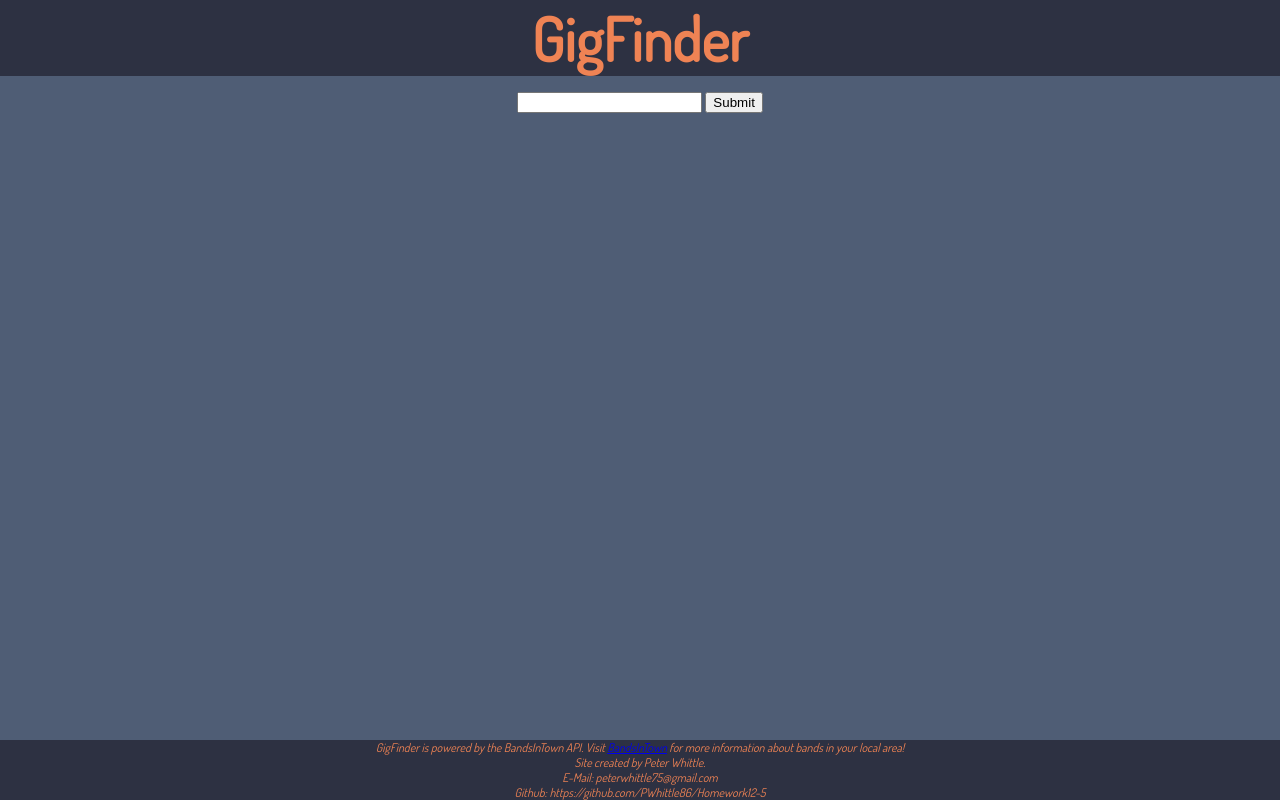
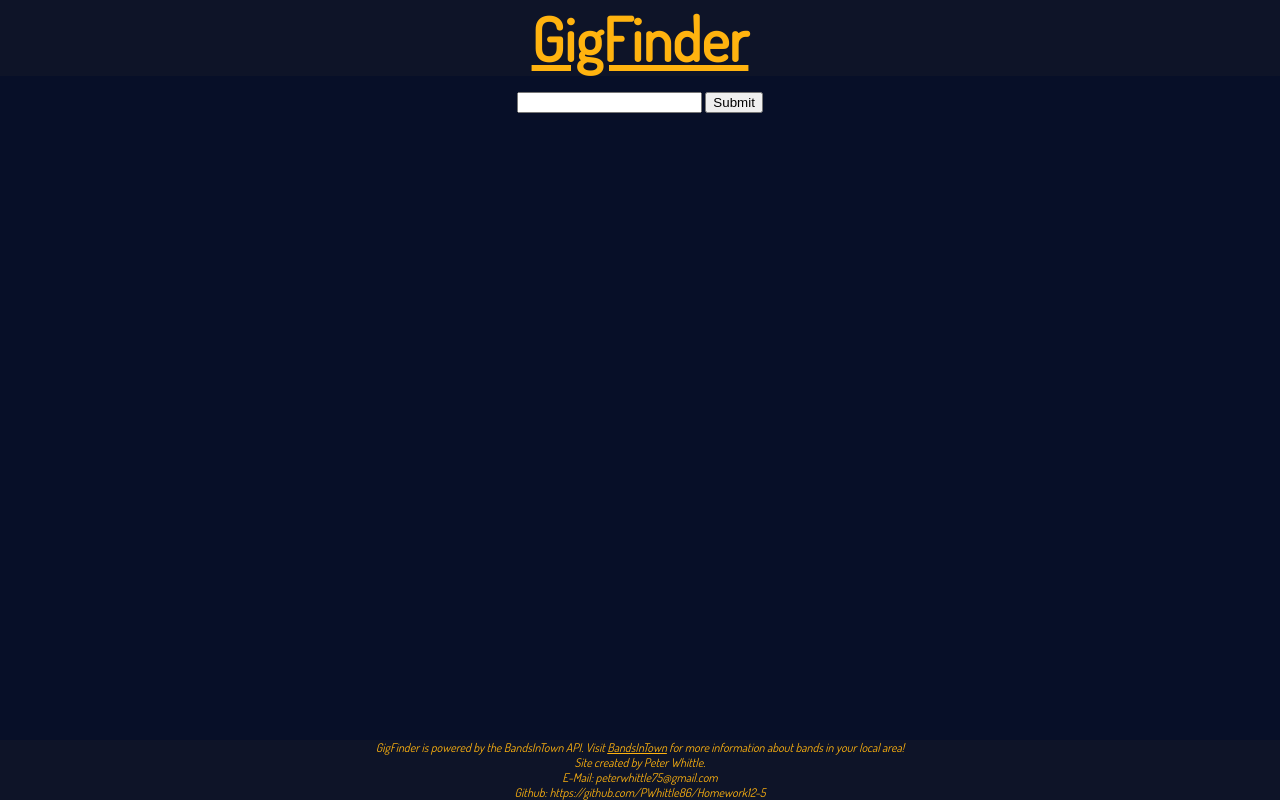
Before and after one commit to PWhittle86/BandFinder, a website: page start_point/index.html in a window 1280 px wide. Drawn offline with nearby package versions, Linux system fonts and the light colour scheme; files that its build step writes are made by us from their sources; files whose address does not match are found by name.

Commit message:
Continued CSS work

```diff
--- a/start_point/index.html
+++ b/start_point/index.html
@@ -16,7 +16,7 @@
   </head>
 
   <header>
-    <h1>GigFinder</h1>
+    <h1><a href="http://localhost:3000/">GigFinder</a></h1>
   </header>
 
   <body>
@@ -31,7 +31,9 @@
     <div id='contentWrapper'>
       <div id='giginfo'>
         <div id='bandImage'>
-          <div id='textContainer'><p id='imageText'></p></div>
+          <div id='textContainer'>
+            <p id='imageText'></p>
+          </div>
         </div>
         <div id='map'></div>
         <div id='events'></div>
@@ -42,7 +44,7 @@
 
 <footer>
   <ul id='footerlist'>
-    <li>GigFinder is powered by the BandsInTown API. Visit <a href="www.bandsintown.com">BandsInTown</a> for more information about bands in your local area!</li>
+    <li>GigFinder is powered by the BandsInTown API. Visit <a href="https://www.bandsintown.com">BandsInTown</a> for more information about bands in your local area!</li>
     <li>Site created by Peter Whittle.</li>
     <li>E-Mail: peterwhittle75@gmail.com</li>
     <li>Github: https://github.com/PWhittle86/Homework12-5</li>
--- a/start_point/public/app.js
+++ b/start_point/public/app.js
@@ -14,6 +14,8 @@
 	const bandImageWrapper = document.getElementById('bandImage');
 	const bandImage = document.createElement('img');
 	bandImage.src = json.image_url;
+
+	debugger;
 
 	const imageTextWrapper = document.getElementById('imageText');
 	imageTextWrapper.innerText = json.name;
--- a/start_point/public/style.css
+++ b/start_point/public/style.css
@@ -1,19 +1,17 @@
 body{
 	margin: 0;
 	height: 100%;
-	background-color: #4F5D75;
+	background-color: #070F28;
 	font-family: 'Dosis', sans-serif;
 }
 
 header{
 	display: flex;
 	justify-content: center;
-	background-color: #2D3142;
-	color: #EF8354;
+	background-color: #0E1428;
+	color: #FFB30F;
 	margin: 0;
-	font-family: 'Dosis', sans-serif;
-	font-weight: bold;
-}
+	font-family: 'Dosis', sans-serif;}
 
 h1{
 	margin: 0;
@@ -40,8 +38,8 @@
 	z-index: 1;
 	width: 100%;
 	bottom: 0;
-	background-color: #2D3142;
-	color: #EF8354;
+	background-color: #0E1428;
+	color: #FFB30F;
 	margin: 0;
 	font-family: 'Dosis', sans-serif;
 	font-style: italic;
@@ -52,6 +50,10 @@
 img {
 	max-width: 400px;
 	max-height: auto;
+}
+
+a, a:visited{
+     color: #FFB30F;
 }
 
 #searchWrapper{
@@ -74,6 +76,9 @@
 }
 
 #bandImage{
+	transition: filter .5s ease-in-out;
+  	-webkit-filter: grayscale(0%);
+  	filter: grayscale(0%);
 	position: relative;
 	max-height: 400px;
 	max-width:400px;
@@ -81,7 +86,13 @@
 }
 
 #bandImage:hover #imageText{
-	opacity: 1;
+  	transition: opacity 500ms;
+	opacity: 0.8;
+}
+
+#bandImage:hover{
+	-webkit-filter: grayscale(100%);
+  	filter: grayscale(100%);
 }
 
 #textContainer{
@@ -95,11 +106,9 @@
 
 #imageText{
 	color: white;
+	background-color: black;
 	opacity: 0;
-}
-
-#bandImage:onHover{
-
+	font-size: 50px;
 }
 
 #map{
@@ -114,7 +123,6 @@
 	padding-left: 10px;
 	max-height: 400px;
 	max-width:400px;
-  	width: auto;
   	color: #EF8354;
   	overflow: scroll;
 }
```
Also changed, not shown: 1 other file.
